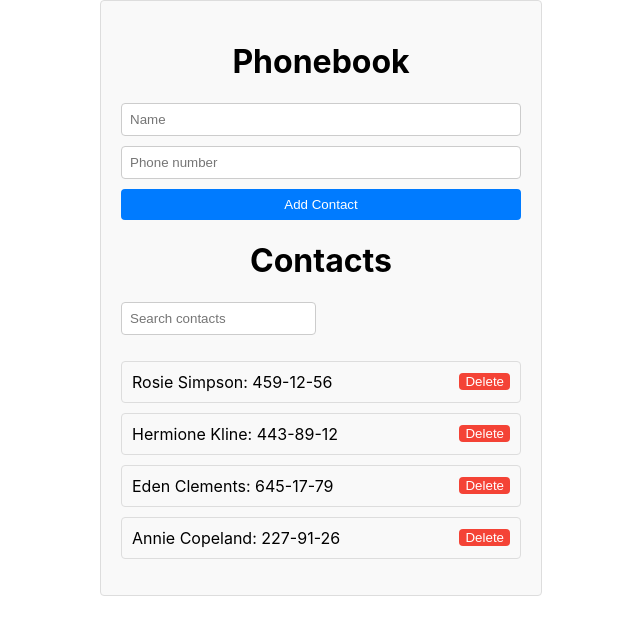
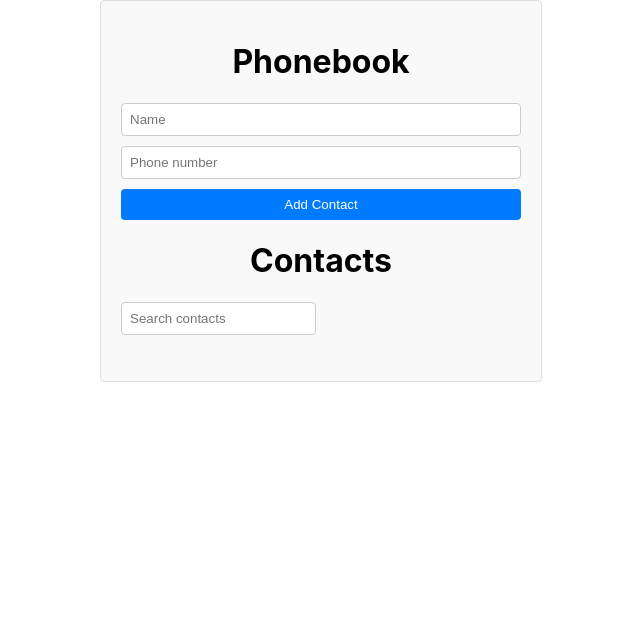
Before and after one commit to SerhiiPochtovyk/goit-react-hw-04-phonebook, a React (Create React App) app: page / in a window 1280 px wide. Shown: the top 634 px of the page, without its empty margins (319-959 px from the left). Built offline with nearby package versions, Linux system fonts and the light colour scheme.

Commit message:
add local storage;

```diff
--- a/package.json
+++ b/package.json
@@ -8,6 +8,7 @@
     "@testing-library/react": "^12.1.4",
     "@testing-library/user-event": "^13.5.0",
     "normalize.css": "^8.0.1",
+    "notiflix": "^3.2.6",
     "prop-types": "^15.8.1",
     "react": "^18.1.0",
     "react-dom": "^18.1.0",
--- a/src/components/App.jsx
+++ b/src/components/App.jsx
@@ -6,14 +6,24 @@ import Filter from './Filter';
 
 class App extends Component {
   state = {
-    contacts: [
-      { id: 'id-1', name: 'Rosie Simpson', number: '459-12-56' },
-      { id: 'id-2', name: 'Hermione Kline', number: '443-89-12' },
-      { id: 'id-3', name: 'Eden Clements', number: '645-17-79' },
-      { id: 'id-4', name: 'Annie Copeland', number: '227-91-26' },
-    ],
+    contacts: [],
     filter: '',
   };
+
+  componentDidMount() {
+    const stringifiedContacts = localStorage.getItem('contacts');
+    const parsedContacts = JSON.parse(stringifiedContacts) || [];
+    this.setState({
+      contacts: parsedContacts
+    });
+  }
+
+  componentDidUpdate(_, prevState) {
+    if (this.state.contacts !== prevState.contacts) {
+      const stringifiedContacts = JSON.stringify(this.state.contacts);
+      localStorage.setItem('contacts', stringifiedContacts);
+    }
+  }
 
   addContact = (name, number) => {
     const isNameExists = this.state.contacts.some(
--- a/src/components/ContactForm.jsx
+++ b/src/components/ContactForm.jsx
@@ -1,6 +1,7 @@
 import React, { Component } from 'react';
 import styled from 'styled-components';
 import PropTypes from 'prop-types';
+
 
 class ContactForm extends Component {
   state = {
```
Also changed, not shown: 1 other file (tests, documents, lock files or other folders).
